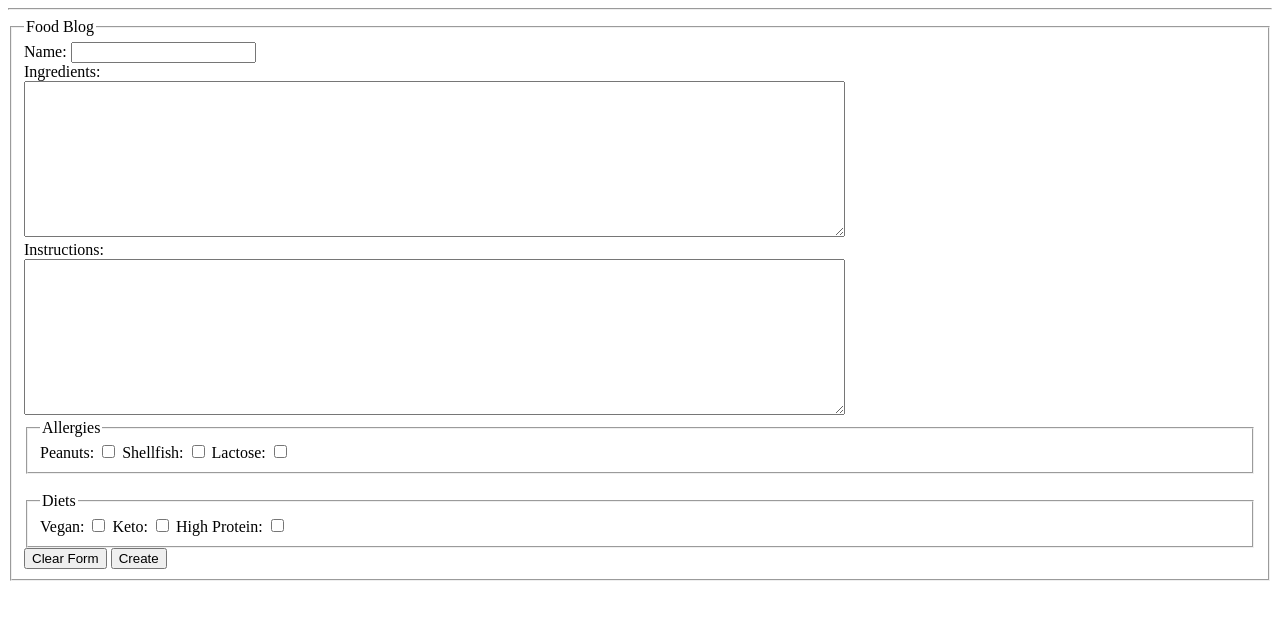
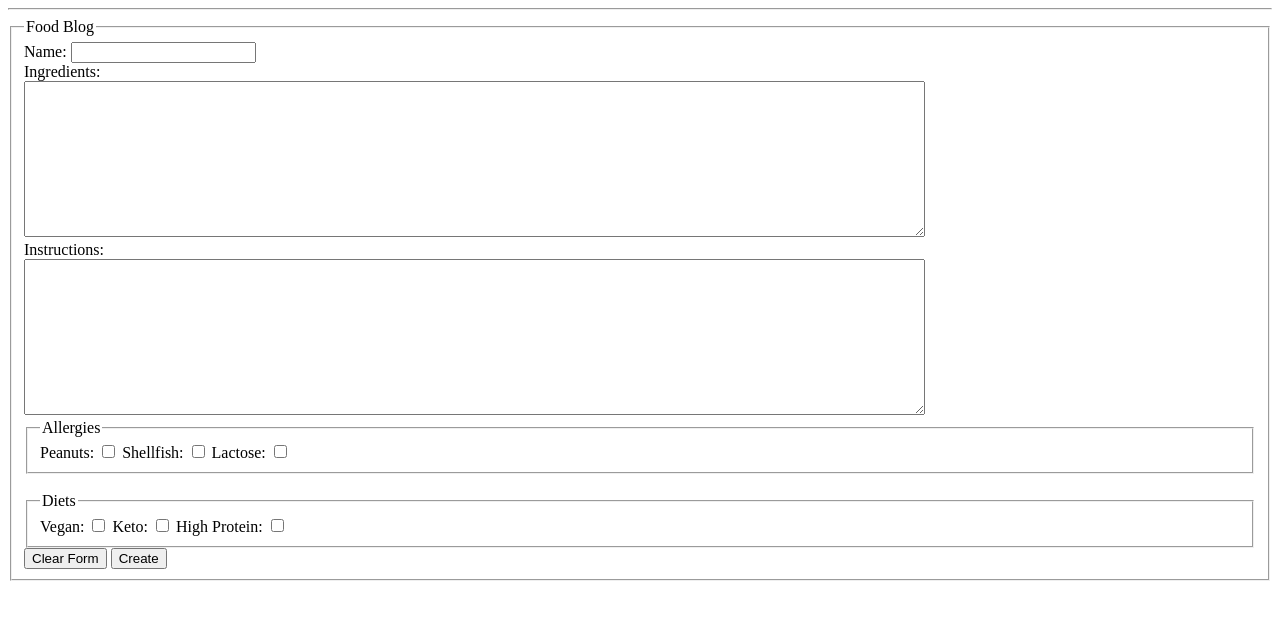
Before and after one commit to WebProgrammingSp2022/CS4-FoodBlog, a website: page public/views/index.html in a window 1280 px wide. Drawn offline with nearby package versions, Linux system fonts and the light colour scheme; files whose address does not match are found by name.

Commit message:
Update index.html

```diff
--- a/public/views/index.html
+++ b/public/views/index.html
@@ -21,12 +21,12 @@
                         <br>
                         <label for="ingredients">Ingredients:</label>
                         <br>
-                        <textarea  id="ingredients" rows="10" cols="100" name="comments" form="usrform">
+                        <textarea  id="ingredients" rows="10" cols="110" name="comments" form="usrform">
                         </textarea>
                         <br>
                         <label for="instructions">Instructions:</label>
                         <br>
-                        <textarea id="instructions" rows="10" cols="100" name="comments" form="usrform">
+                        <textarea id="instructions" rows="10" cols="110" name="comments" form="usrform">
                         </textarea>
                         <br>
                         <fieldset>
```
